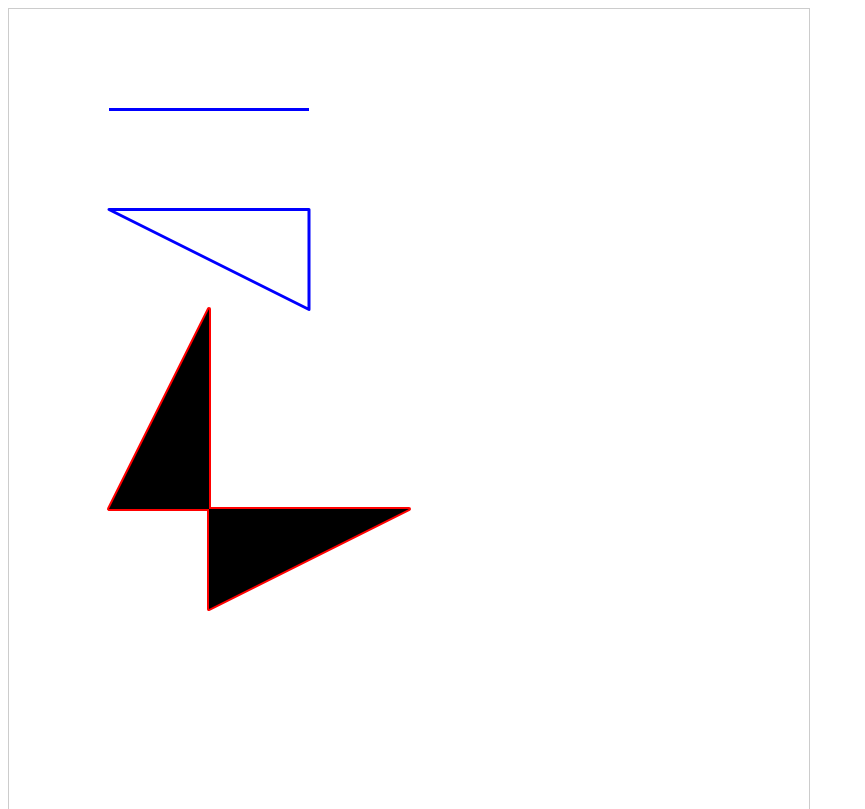
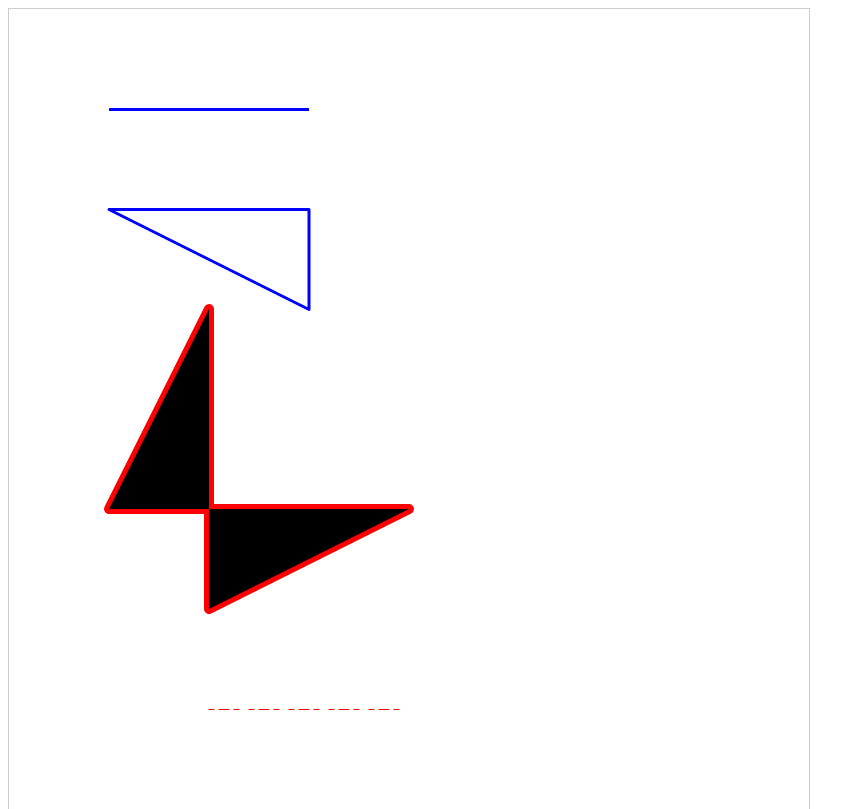
Before and after one commit to Code1994/JsBase, a website: page 7.canvas/2.line.html in a window 1280 px wide. Shown: the top 809 px of the page, without its empty margins (0-865 px from the left). Drawn offline with Linux system fonts and the light colour scheme.

Commit message:
feat:canvas dash line

```diff
--- a/7.canvas/2.line.html
+++ b/7.canvas/2.line.html
@@ -38,7 +38,7 @@
   */
 
   ctx.beginPath()
-  ctx.lineWidth = '4'
+  ctx.lineWidth = '10'
   ctx.lineCap = 'round'
   ctx.lineJoin = 'round'
   ctx.moveTo(100, 500)
@@ -50,5 +50,12 @@
   ctx.strokeStyle = 'red'
   ctx.stroke()
   ctx.fill()
+  // 虚线 数组形式 依次是实线与空白的长度  注意依次的含义  !!!:另外这里发现ctx的属性是全局类型的，会影响所有 所以每次画线时最好根据需求设置下
+  ctx.beginPath()
+  ctx.lineWidth = '1'
+  ctx.moveTo(200, 700.5)
+  ctx.lineTo(400, 700.5)
+  ctx.setLineDash([5, 5, 10])
+  ctx.stroke()
 </script>
 </html>
```
Also changed, not shown: 7.canvas/1.前言.html (+1 -1 lines), 7.canvas/3.rect.html (added).
